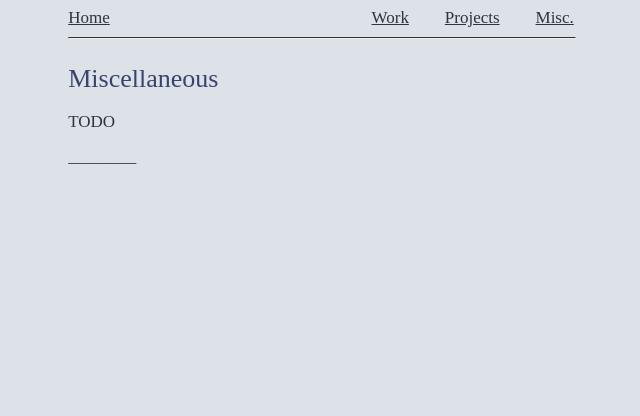
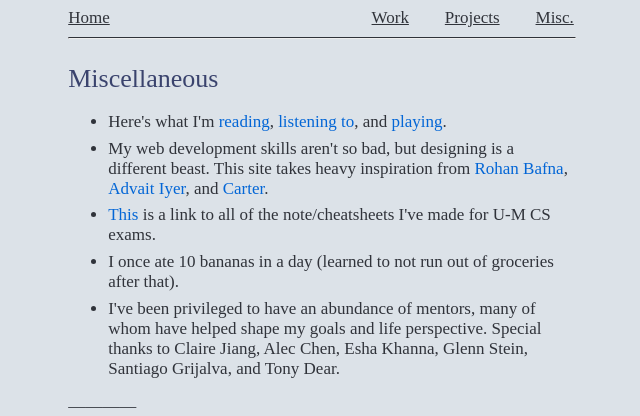
Before and after one commit to c23mj/mjjiang-dev, a React (Vite) app: page /misc in a window 1280 px wide. Shown: the top 416 px of the page, without its empty margins (319-959 px from the left). Built offline with nearby package versions, Linux system fonts and the light colour scheme.

Commit message:
first draft

```diff
--- a/package.json
+++ b/package.json
@@ -9,11 +9,12 @@
     "preview": "vite preview"
   },
   "devDependencies": {
+    "@tailwindcss/postcss": "^4.0.9",
     "@types/react": "^19.0.10",
     "@types/react-dom": "^19.0.4",
     "autoprefixer": "^10.4.20",
     "postcss": "^8.5.3",
-    "tailwindcss": "^4.0.8",
+    "tailwindcss": "^4.0.9",
     "typescript": "~5.7.2",
     "vite": "^6.1.0"
   },
--- a/src/App.tsx
+++ b/src/App.tsx
@@ -2,10 +2,10 @@ import { Routes, Route } from 'react-router-dom';
 import Navbar from "./components/Navbar";
 import Home from "./pages/Home";
 import './style.css';
-// Import other pages as you create them
 import Projects from "./pages/Projects";
 import Work from "./pages/Work";
 import Misc from "./pages/Misc";
+import Footer from "./components/Footer";
 
 const App = () => {
   return (
--- /dev/null
+++ b/src/components/Footer.tsx
@@ -0,0 +1,10 @@
+
+const Footer = () => {
+  return (
+    <footer>
+      <p>————</p>
+    </footer>
+  );
+};
+
+export default Footer;
--- a/src/main.tsx
+++ b/src/main.tsx
@@ -1,6 +1,6 @@
 import React from "react";
 import ReactDOM from "react-dom/client";
-import "./style.css"; // Tailwind styles
+import "./style.css";
 import { BrowserRouter as Router } from "react-router-dom";
 import App from "./App";
 ReactDOM.createRoot(document.getElementById("root") as HTMLElement).render(
--- a/src/pages/Home.tsx
+++ b/src/pages/Home.tsx
@@ -8,21 +8,21 @@ const Home = () => {
           <p> I study computers, math, and complex systems at the University of Michigan. I spend a lot of time thinking about machine learning, infrastructure, and [perhaps too many] greek letters, but I'm always excited to fall down new rabbit holes, technical or otherwise. More broadly, I'm interested how technology can be applied to wholistically improve the human condition.</p>
           <p>On campus, I spend time with <a href="https://shiftcreator.space/" target="_blank"> Shift Creator Space</a>, a tight-knit group of ~40 of Michigan's most talented creators [of art, languages, shrinky dinks, robots]. I'm also part of <a href = "https://www.michiganinvestmentgroup.com/" target="_blank"> Michigan Investment Group</a>,  <a href = "https://atlasdigital.org/" target="_blank"> Atlas Digital</a>, and <a href = "https://www.meccconsulting.com/" target="_blank"> MECC Consulting Group</a>, communities that have given me go-to people on campus. I'm a big crossword puzzler, a fan of eating + baking, and mediocre at guitar.</p>
         </header>
-        <section className="mt-6">
+        <section>
           <p>You can choose your own adventure from here:</p>
-          <ul className="mt-4 space-y-2">
-            <li><a href="/work" className="font-bold no-underline">[WORK I DO]</a></li>
-            <li><a href="/projects" className="font-bold no-underline">[STUFF I MAKE]</a></li>
-            <li><a href="/misc" className="font-bold text-green-600 no-underline">[OTHER THINGS]</a></li>
-            <li><a href="mailto:mjjiang@umich.edu" className="font-bold no-underline">[CONTACT ME]</a></li>
+          <ul>
+            <li><a href="/work" className="no-underline">[WORK I DO]</a></li>
+            <li><a href="/projects" className="no-underline">[STUFF I MAKE]</a></li>
+            <li><a href="/misc" className="no-underline">[OTHER THINGS]</a></li>
+            <li><a href="mailto:mjjiang@umich.edu" className="no-underline">[CONTACT ME]</a></li>
           </ul>
         </section>
 
-        <footer className="mt-10 text-gray-600 text-sm">
+        <footer>
           <p>————</p>
-          <p className="mt-4"> Or, if you don't want to click on any of the links, enjoy a watercolor of my favorite street in New York.</p>
+          <p> Or, if you don't want to click on any of the links, enjoy a watercolor of my favorite street in New York.</p>
           <div className="flex justify-center">
-            <img src="pell-street.png" alt="Pell Street" className="mt-4 rounded-lg shadow-lg" />
+            <img src="pell-street.png" alt="Pell Street"/>
           </div>
         </footer>
     </div>
--- a/src/pages/Misc.tsx
+++ b/src/pages/Misc.tsx
@@ -1,15 +1,23 @@
+import Footer from '../components/Footer';
+
 const Misc = () => {
   return (
     <div>
+      <div>
         <header>
-          <h1> Miscellaneous</h1>
+          <h1>Miscellaneous</h1>
         </header>
-        <section className="mt-6">
-          <p>TODO</p>
+        <section>
+          <ul style={{display: 'flex', flexDirection: 'column', gap: '0.4rem' }}>
+            <li>Here's what I'm <a href="https://www.goodreads.com/review/list/188253527?shelf=currently-reading" className="blue-link" target="_blank" rel="noopener noreferrer">reading</a>,  <a href="https://open.spotify.com/playlist/37i9dQZF1FoHAYUbuUZLXk?si=38d41acce5d649e3" className="blue-link" target="_blank" rel="noopener noreferrer">listening to</a>, and <a href="https://boardgamegeek.com/collection/user/mjjiang" className="blue-link" target="_blank" rel="noopener noreferrer">playing</a>.</li>
+            <li>My web development skills aren't so bad, but designing is a different beast. This site takes heavy inspiration from <a href="https://rbafna.com" className="blue-link" target="_blank" rel="noopener noreferrer">Rohan Bafna</a>, <a href="https://advaitiyer.com" className="blue-link" target="_blank" rel="noopener noreferrer">Advait Iyer</a>, and <a href="https://writingsugar.co" className="blue-link" target="_blank" rel="noopener noreferrer">Carter</a>.</li>
+            <li><a href="https://drive.google.com/drive/folders/1ZSZhM7VsFDlt3bixSqd4pTftKVLVIApx?usp=sharing" className="blue-link" target="_blank" rel="noopener noreferrer">This</a> is a link to all of the note/cheatsheets I've made for U-M CS exams.</li>
+            <li>I once ate 10 bananas in a day (learned to not run out of groceries after that).</li>
+            <li>I've been privileged to have an abundance of mentors, many of whom have helped shape my goals and life perspective. Special thanks to Claire Jiang, Alec Chen, Esha Khanna, Glenn Stein, Santiago Grijalva, and Tony Dear.</li>
+          </ul>
         </section>
-        <footer className="mt-10 text-gray-600 text-sm">
-          <p>————</p>
-        </footer>
+      </div>
+      <Footer />
     </div>
   );
 };
--- a/src/pages/Projects.tsx
+++ b/src/pages/Projects.tsx
@@ -1,12 +1,12 @@
 import CollapsibleList from "../components/CollapsibleList";
-
+import Footer from "../components/Footer";
 const Projects = () => {
   return (
     <div>
         <header>
           <h1> Projects</h1>
         </header>
-        <section className="mt-6">
+        <section>
         <h4>In progress</h4>
         <CollapsibleList
           title={
@@ -31,7 +31,7 @@ const Projects = () => {
           }
           items={[
             <>
-            Attempting to use NLP (not LLMs) to solve the <a href="https://www.nytimes.com/games/connections" target="_blank" className="blue-link" rel="noopener noreferrer">New York Times Connections</a> as an exercise in computational linguistics.
+            Attempting to use NLP (<span className="underline">not</span> LLMs) to solve the <a href="https://www.nytimes.com/games/connections" target="_blank" className="blue-link" rel="noopener noreferrer">New York Times Connections</a> as an exercise in computational linguistics.
             </>,
             <>
 Inspired by <a href="https://jeremybmerrill.com/blog/2024/08/this-algorithm-solves-nyt-connections.html" target="_blank" className="blue-link" rel="noopener noreferrer">a</a> <a href="https://web.stanford.edu/class/cs224n/final-reports/256847963.pdf" target="_blank" className="blue-link" rel="noopener noreferrer">lot</a> <a href="https://marshalljiang.com/my-not-so-successful-quest-to-conquer-the-nyt-connections-game-with-word2vec/" target="_blank" className="blue-link" rel="noopener noreferrer">of</a> <a href = "https://techxplore.com/news/2024-05-ai-ability-york-puzzle.html" target="_blank" className="blue-link" rel="noopener noreferrer">different</a> <a href="https://gist.github.com/jsundram/63138254a0a378e1706fd77c8bcdf8b4" target="_blank" className="blue-link" rel="noopener noreferrer">folks</a>.
@@ -103,7 +103,7 @@ Inspired by <a href="https://jeremybmerrill.com/blog/2024/08/this-algorithm-solv
             </>
           }
           items={[
-            "Developed a video CDN using socket programming in C++ which dynamically adjusts video quality (bitrate) based on network throughput",
+            "Developed a video CDN using socket programming in C++ which dynamically adjusts video quality (bitrate) based on network throughput.",
             "Implemented a DNS-based load balancer that distributes client-server connections both geographically and based on server load."
           ]}
         />
@@ -119,17 +119,14 @@ Inspired by <a href="https://jeremybmerrill.com/blog/2024/08/this-algorithm-solv
               Feed-forward neural network for arc-standard <a href="https://paperswithcode.com/task/dependency-parsing" target="_blank" className="blue-link" rel="noopener noreferrer">dependency parsing</a>
             </>,
             "Image caption generator using a CNN + huggingface transformer",
+            "Multithreaded network file server from scratch",
             "RISC-V assembler, simulator, linker",
             "Pipeline and cache simulator in C",
-            "Multithreaded network file server from scratch",
             "SQL-like relational database"
           ]}
         />
         </section>
-
-        <footer className="mt-10 text-gray-600 text-sm">
-          <p>————</p>
-        </footer>
+        <Footer/>
     </div>
   );
 };
--- a/src/pages/Work.tsx
+++ b/src/pages/Work.tsx
@@ -1,14 +1,13 @@
 import React from 'react';
 import CollapsibleList from '../components/CollapsibleList';
-
+import Footer from '../components/Footer';
 const Work = () => {
   return (
     <div>
       <header>
         <h1>Work</h1>
-        {/* <p>I've had a lot of gigs over the years. Here's a (mostly) categorized list:</p> */}
       </header>
-      <section className="mt-6">
+      <section>
         <h4>Industry</h4>
         <CollapsibleList
           title={
@@ -89,72 +88,10 @@ const Work = () => {
 
         </>
 
-        {/* <CollapsibleList
-          title={
-            <>
-              <a href="https://www.umich.edu/" target="_blank" className="blue-link"rel="noopener noreferrer">
-                University of Michigan
-              </a>{' '}
-                {'—>'}  {' '}
-                <a href="https://eecs376.org/" target="_blank" className="blue-link"rel="noopener noreferrer">
-                  CS Theory
-              </a>{' '} TA
-            </>
-          }
-          items={[
-          ]}
-        />
-              <CollapsibleList
-          title={
-            <>
-              <a href="https://www.umich.edu/" target="_blank" className="blue-link"rel="noopener noreferrer">
-                University of Michigan
-              </a>{' '}
-                {'—>'}  {' '}
-                <a href="https://eecs376.org/" target="_blank" className="blue-link"rel="noopener noreferrer">
-                  Data Structures & Algorithms
-              </a>{' '} TA
-            </>
-          }
-          items={[
-          ]}
-        />
-        <CollapsibleList
-          title={
-            <>
-              <a href="https://www.columbia.edu/" target="_blank" className="blue-link"rel="noopener noreferrer">
-                Columbia University
-              </a>{' '}
-                {'—>'}  {' '}
-                <a href="https://tonydear.com/teaching/coms4701/" target="_blank" className="blue-link"rel="noopener noreferrer">
-                  Artificial Intelligence
-              </a>{' '} TA
-            </>
-          }
-          items={[
-          ]}
-        />
-        <CollapsibleList
-          title={
-            <>
-              <a href="https://www.columbia.edu/" target="_blank" className="blue-link"rel="noopener noreferrer">
-                Columbia University
-              </a>{' '}
-                {'—>'}  {' '}
-                <a href="https://tonydear.com/teaching/coms3203/" target="_blank" className="blue-link"rel="noopener noreferrer">
-                  Discrete Math
-              </a>{' '} TA
-            </>
-          }
-          items={[
-          ]}
-        /> */}
       </section>
 
 
-      <footer className="mt-10 text-gray-600 text-sm">
-        <p>————</p>
-      </footer>
+      <Footer/>
     </div>
   );
 };
```
Also changed, not shown: 1 other file (tests, documents, lock files or other folders).
